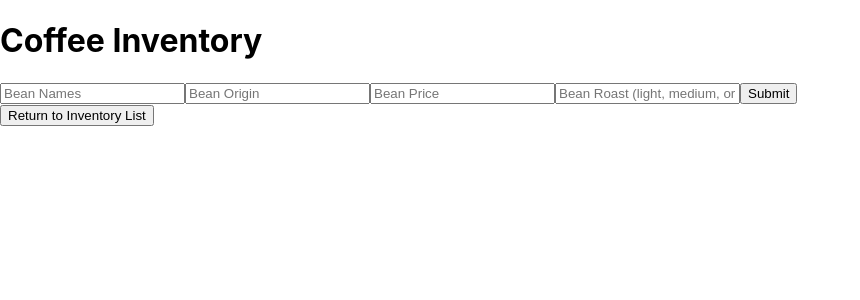
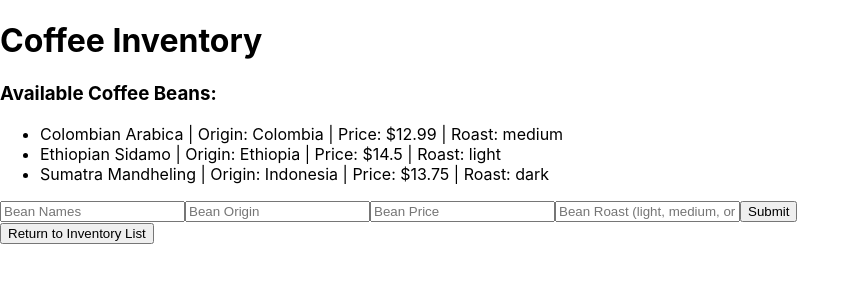
Before and after one commit to amandaguan-ag/coffee-inventory, a React (Create React App) app: page / in a window 1280 px wide. Both pictures are taken after a click on the button "Add Inventory". Shown: the top 300 px of the page, without its empty margins (0-860 px from the left). Built offline with nearby package versions, Linux system fonts and the light colour scheme.

Commit message:
add procurement option on NewInventoryForm

```diff
--- a/src/components/NewInventoryForm.js
+++ b/src/components/NewInventoryForm.js
@@ -3,6 +3,28 @@ import { v4 } from "uuid";
 import PropTypes from "prop-types";
 
 function NewInventoryForm(props) {
+  const availableBeans = [
+    {
+      name: "Colombian Arabica",
+      origin: "Colombia",
+      price: 12.99,
+      roast: "medium",
+    },
+    {
+      name: "Ethiopian Sidamo",
+      origin: "Ethiopia",
+      price: 14.5,
+      roast: "light",
+    },
+    {
+      name: "Sumatra Mandheling",
+      origin: "Indonesia",
+      price: 13.75,
+      roast: "dark",
+    },
+    // Add more beans as needed
+  ];
+
   function handleNewInventoryFormSubmission(event) {
     event.preventDefault();
     // Access the values of the input fields
@@ -24,6 +46,15 @@ function NewInventoryForm(props) {
 
   return (
     <React.Fragment>
+      <h3>Available Coffee Beans:</h3>
+      <ul>
+        {availableBeans.map((bean, index) => (
+          <li key={index}>
+            {bean.name} | Origin: {bean.origin} | Price: ${bean.price} | Roast:{" "}
+            {bean.roast}
+          </li>
+        ))}
+      </ul>
       <form onSubmit={handleNewInventoryFormSubmission}>
         <input type="text" name="name" placeholder="Bean Names" required />
         <input type="text" name="origin" placeholder="Bean Origin" required />
```
